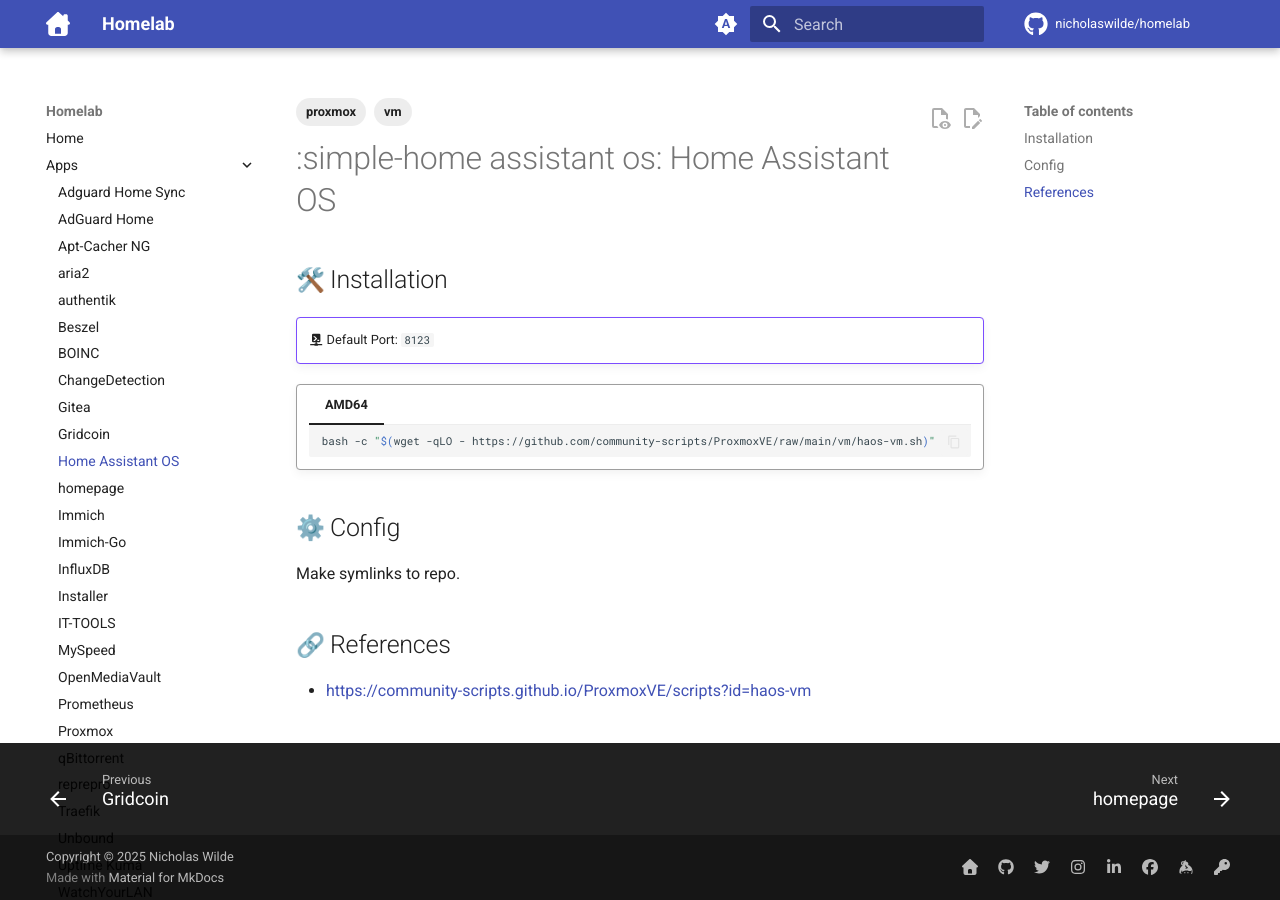
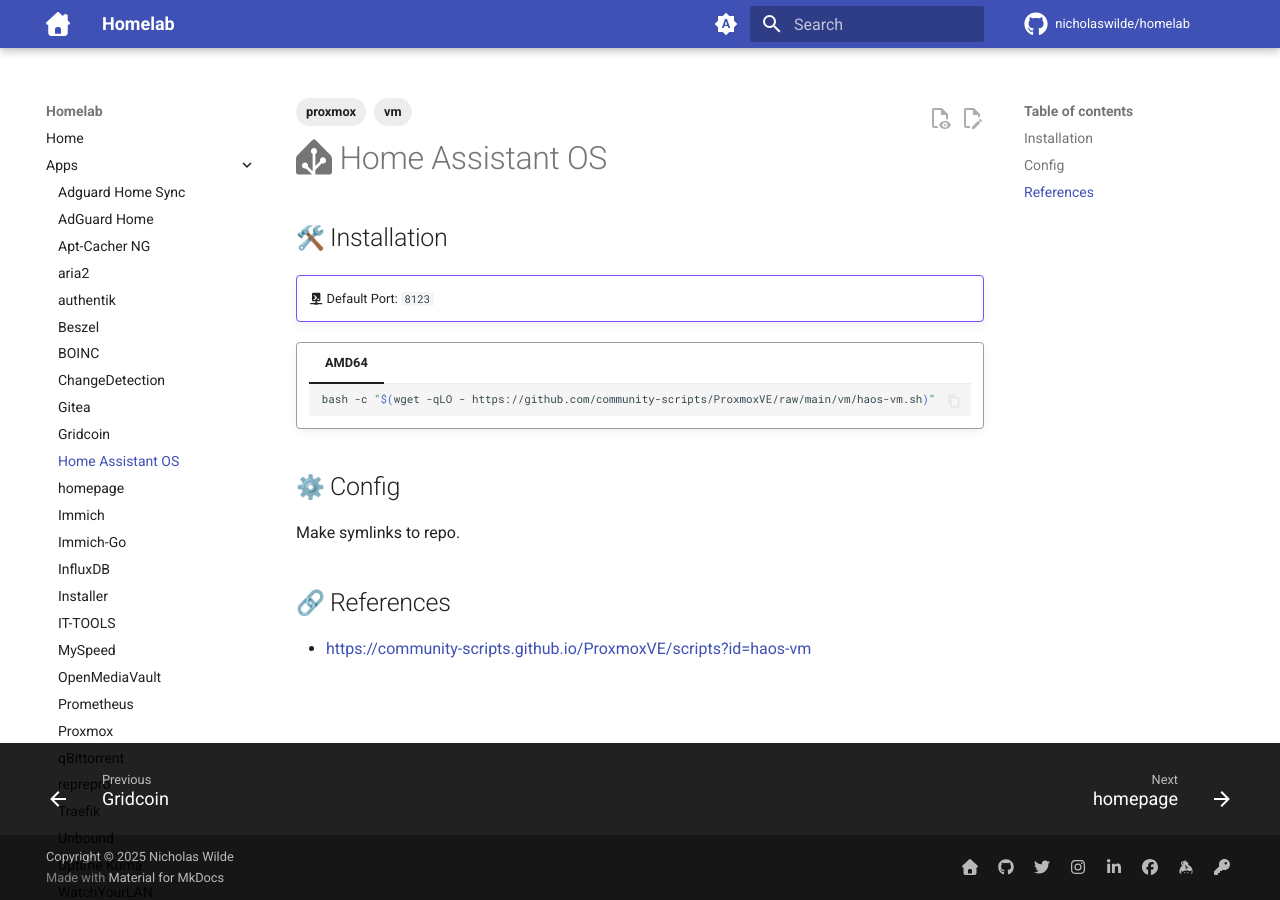
Before and after one commit to nicholaswilde/homelab, an MkDocs documentation site: the page built from docs/apps/home-assistant-os.md, in a window 1280 px wide. Built offline with MkDocs 1.6.1 and Material for MkDocs 9.7.7, drawn with Linux system fonts in a browser that asks for light colours; emoji names are drawn with the system emoji font; comment, search, counter and statistics services are not loaded.

Commit message:
fix: emoji
Signed-off-by: nιcнolaѕ wιlde <ncwilde43@gmail.com>

```diff
--- a/docs/apps/home-assistant-os.md
+++ b/docs/apps/home-assistant-os.md
@@ -3,7 +3,7 @@
   - vm
   - proxmox
 ---
-# :simple-home assistant os: Home Assistant OS
+# :simple-homeassistant: Home Assistant OS
 
 ## :hammer_and_wrench: Installation
 
```
